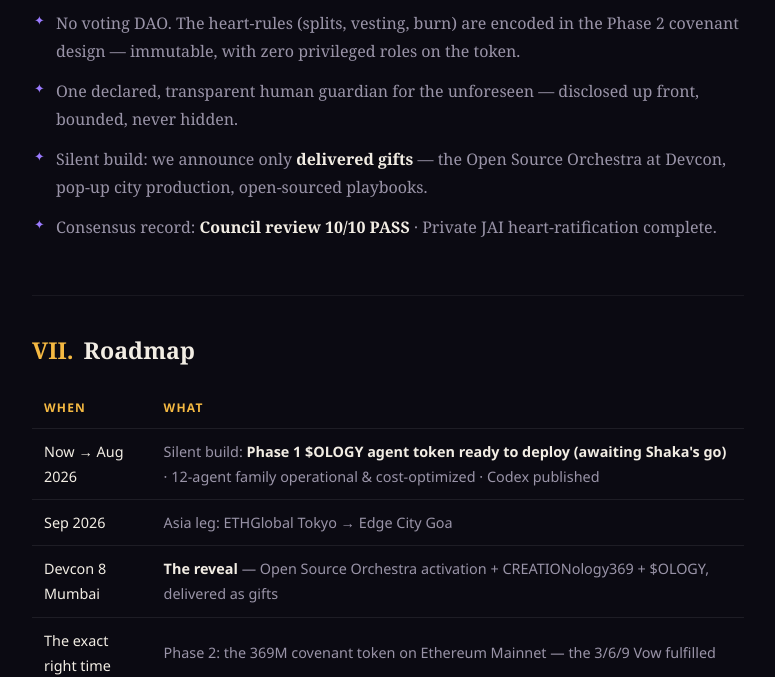
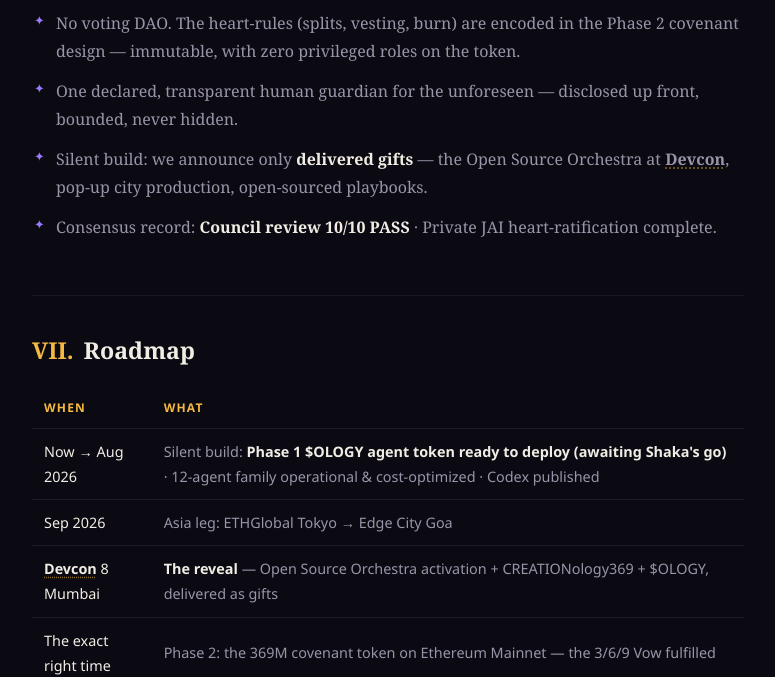
Before and after one commit to shakaleikaumaka/ology-brief, a plain HTML site: page index.html in a window 1280 px wide. Shown: the part 3250-3927 px from the top of the page, 252-1027 px from the left. Drawn offline with Linux system fonts and the light colour scheme.

Commit message:
🔗 every Devcon is a bold golden button to devcon.org/en/ (constellation-wide, Shaka's order)

```diff
--- a/index.html
+++ b/index.html
@@ -149,7 +149,7 @@
   <ul>
     <li>No voting DAO. The heart-rules (splits, vesting, burn) are encoded in the Phase 2 covenant design — immutable, with zero privileged roles on the token.</li>
     <li>One declared, transparent human guardian for the unforeseen — disclosed up front, bounded, never hidden.</li>
-    <li>Silent build: we announce only <strong>delivered gifts</strong> — the Open Source Orchestra at Devcon, pop-up city production, open-sourced playbooks.</li>
+    <li>Silent build: we announce only <strong>delivered gifts</strong> — the Open Source Orchestra at <a href="https://devcon.org/en/" style="font-weight:800;color:inherit;text-decoration:underline dotted rgba(240,180,41,.55);text-underline-offset:3px">Devcon</a>, pop-up city production, open-sourced playbooks.</li>
     <li>Consensus record: <strong>Council review 10/10 PASS</strong> · Private JAI heart-ratification complete.</li>
   </ul>
 </section>
@@ -160,7 +160,7 @@
     <tr><th>When</th><th>What</th></tr>
     <tr><td>Now → Aug 2026</td><td>Silent build: <strong>Phase 1 $OLOGY agent token ready to deploy (awaiting Shaka's go)</strong> · 12-agent family operational &amp; cost-optimized · Codex published</td></tr>
     <tr><td>Sep 2026</td><td>Asia leg: ETHGlobal Tokyo → Edge City Goa</td></tr>
-    <tr><td>Devcon 8 Mumbai</td><td><strong>The reveal</strong> — Open Source Orchestra activation + CREATIONology369 + $OLOGY, delivered as gifts</td></tr>
+    <tr><td><a href="https://devcon.org/en/" style="font-weight:800;color:inherit;text-decoration:underline dotted rgba(240,180,41,.55);text-underline-offset:3px">Devcon</a> 8 Mumbai</td><td><strong>The reveal</strong> — Open Source Orchestra activation + CREATIONology369 + $OLOGY, delivered as gifts</td></tr>
     <tr><td>The exact right time</td><td>Phase 2: the 369M covenant token on Ethereum Mainnet — the 3/6/9 Vow fulfilled</td></tr>
   </table>
   <p style="font-size:.9rem"><em>Seeded by a 4,195 FET grant from Fetch.ai's Agent Launch program — the first gift in the circle, honored with an open ledger.</em></p>
```
